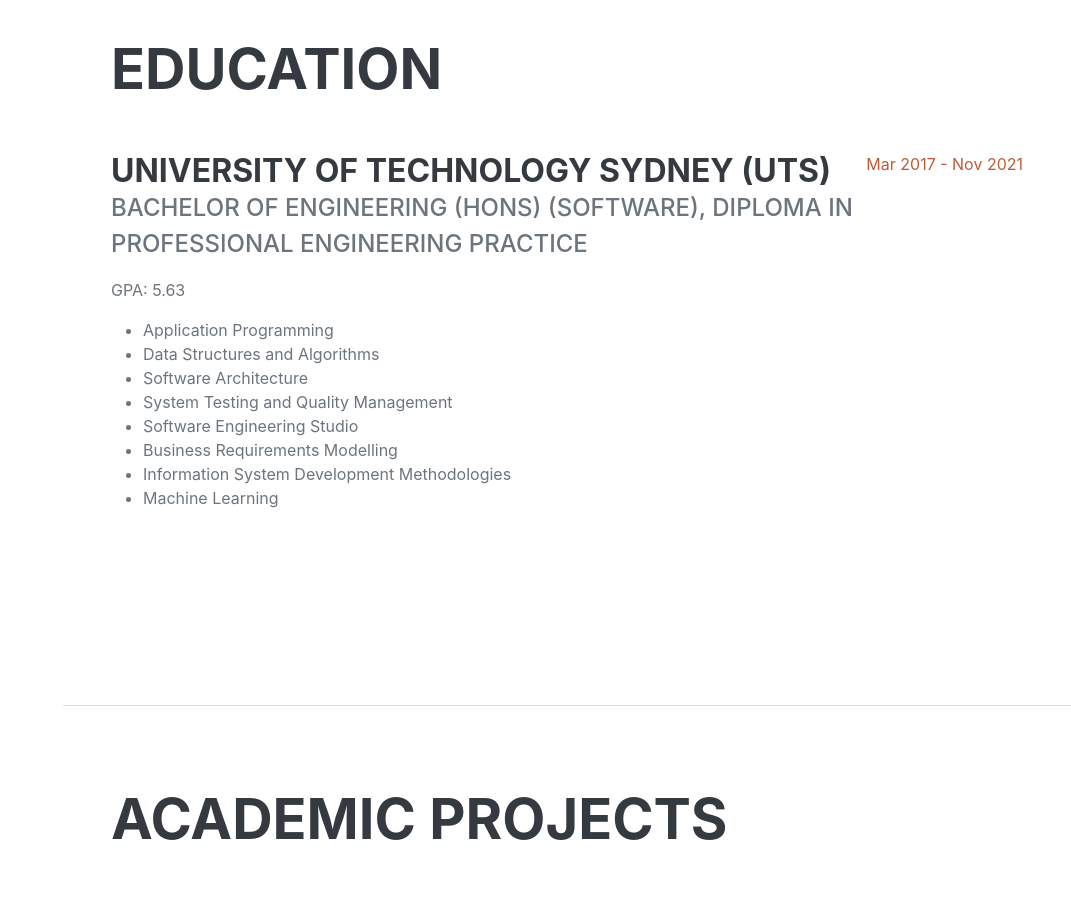
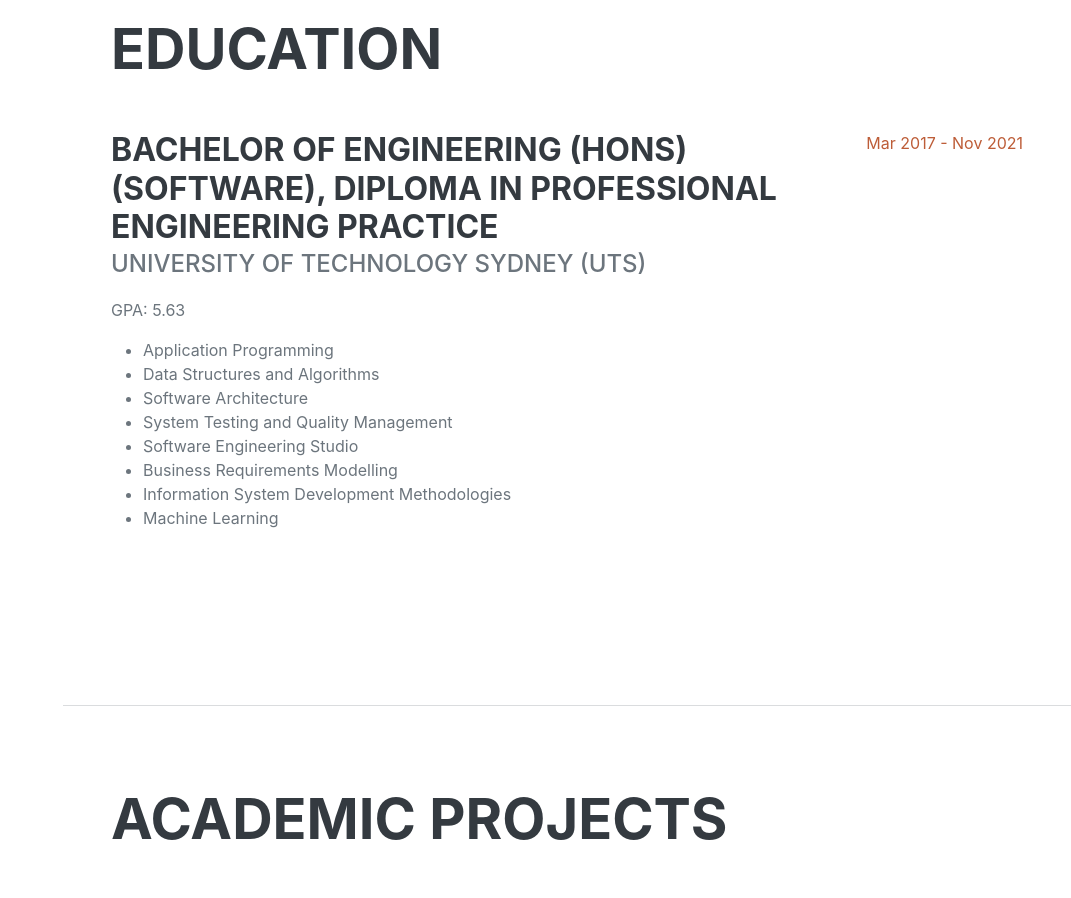
Before and after one commit to AkshayHolkar/ePortfolio, a plain HTML site: page index.html in a window 1280 px wide. Shown: the part 2420-3318 px from the top of the page, without its empty margins (209-1280 px from the left). Drawn offline with nearby package versions, Linux system fonts and the light colour scheme; a web font is replaced by a local one.

Commit message:
fix heading

```diff
--- a/index.html
+++ b/index.html
@@ -146,8 +146,8 @@
                     <h2 class="mb-5">Education</h2>
                     <div class="d-flex flex-column flex-md-row justify-content-between mb-5">
                         <div class="flex-grow-1">
-                            <h3 class="mb-0">University of Technology Sydney (UTS)</h3>
-                            <div class="subheading mb-3">Bachelor of Engineering (Hons) (Software), Diploma in Professional Engineering Practice</div>
+                            <h3 class="mb-0">Bachelor of Engineering (Hons) (Software), Diploma in Professional Engineering Practice</h3>
+                            <div class="subheading mb-3">UNIVERSITY OF TECHNOLOGY SYDNEY (UTS)</div>
                             <p>GPA: 5.63</p>
                             <div>
                                 <ul>
```
